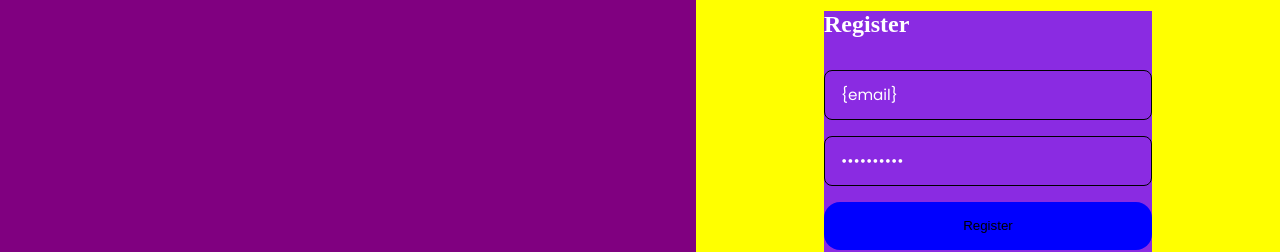
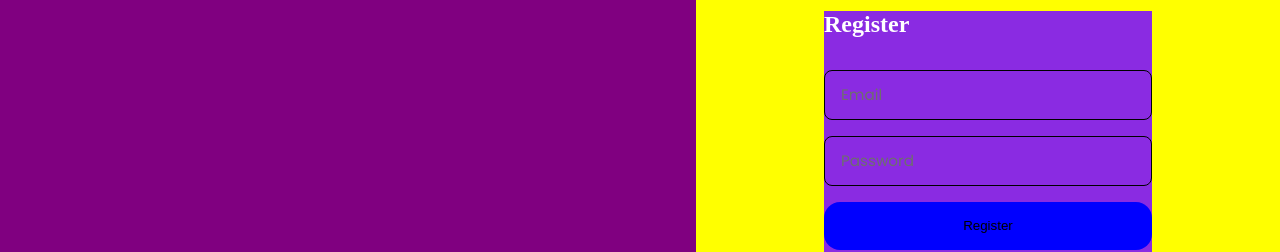
Before and after one commit to nrasheva/Breezy, an Angular app: page /register in a window 1280 px wide. Shown: the part 283-535 px from the top of the page. Built offline with nearby package versions, Linux system fonts and the light colour scheme.

Commit message:
Update register component

```diff
--- a/src/app/user/register/register.component.html
+++ b/src/app/user/register/register.component.html
@@ -1,21 +1,51 @@
 <div class="auth">
   <div class="login column"></div>
   <div class="column">
-    <form>
+    <form #form="ngForm" (ngSubmit)="register(form.value)">
       <h2 class="white">Register</h2>
       <input
         class="input"
         autoComplete="on"
         placeholder="Email"
         type="email"
-        value="{email}" />
+        ngModel
+        #inputEmail="ngModel"
+        name="email"
+        required
+        pattern="^[\w-.]+@([\w-]+\.)+[\w-]{2,4}$" />
+
+      <!-- Email INPUT ERROR MESSAGES -->
+      <ng-container *ngIf="inputEmail.touched">
+        <p class="error" *ngIf="inputEmail.errors?.['required']">
+          Email is required
+        </p>
+        <p class="error" *ngIf="inputEmail.errors?.['pattern']">
+          Not a valid Email
+        </p>
+      </ng-container>
+
       <input
         class="input"
         autoComplete="on"
         placeholder="Password"
         type="password"
-        value="{password}" />
-      <button class="filled">Register</button>
+        ngModel
+        #inputPassword="ngModel"
+        name="password"
+        minlength="8"
+        required />
+
+      <!-- PASSWORD INPUT ERROR MESSAGES -->
+      <ng-container *ngIf="inputPassword.touched">
+        <p class="error" *ngIf="inputPassword.errors?.['required']">
+          You should enter a password
+        </p>
+        <p class="error" *ngIf="inputPassword.errors?.['minlength']">
+          Password must be at least 8 characters long.
+        </p>
+      </ng-container>
+
+      <button class="filled" [disabled]="form.invalid">Register</button>
       <div class="auth-actions">
         <p>
           Already have an account?
--- a/src/app/user/register/register.component.ts
+++ b/src/app/user/register/register.component.ts
@@ -1,10 +1,26 @@
 import { Component } from '@angular/core';
+import { User } from 'src/app/types/User';
+import { NgForm } from '@angular/forms';
 
 @Component({
   selector: 'app-register',
   templateUrl: './register.component.html',
-  styleUrls: ['./register.component.css']
+  styleUrls: ['./register.component.css'],
 })
 export class RegisterComponent {
+  user: User = {
+    name: '',
+    password: '',
+  };
 
+  // constructor() {}
+
+  register(formData: NgForm) {
+    if (formData.invalid) {
+      console.log('Form is invalid');
+      return;
+    }
+    console.log('Form Data:', formData);
+    // Here, you'd implement your actual login logic, such as calling an authentication service
+  }
 }
```
